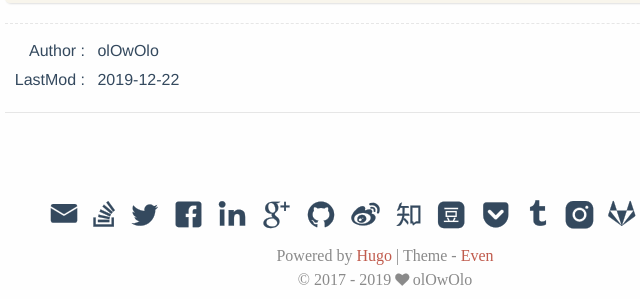
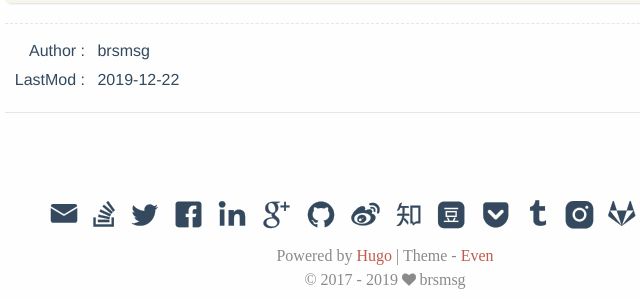
Before and after one commit to brsmsg/brsmsg.github.io, a plain HTML site: page post/producer-consumer/index.html in a window 1280 px wide. Shown: the part 3093-3392 px from the top of the page, 255-895 px from the left. Drawn offline with nearby package versions, Linux system fonts and the light colour scheme; a script that the page names is missing.

Commit message:
change author

```diff
--- a/post/producer-consumer/index.html
+++ b/post/producer-consumer/index.html
@@ -16,7 +16,7 @@
 <meta name="apple-mobile-web-app-status-bar-style" content="#f8f5ec">
 
 
-<meta name="author" content="olOwOlo" /><meta name="description" content="Producer-Consumer Problem 复习操作系统，看到了生产者消费者问题。producer-consumer模型就是生产者生产资料，消费者消费资料，两者通过一个有限缓冲区通" /><meta name="keywords" content="Hugo, theme, even" />
+<meta name="author" content="brsmsg" /><meta name="description" content="Producer-Consumer Problem 复习操作系统，看到了生产者消费者问题。producer-consumer模型就是生产者生产资料，消费者消费资料，两者通过一个有限缓冲区通" /><meta name="keywords" content="Hugo, theme, even" />
 
 
 
@@ -373,7 +373,7 @@
     <div class="post-copyright">
   <p class="copyright-item">
     <span class="item-title">Author</span>
-    <span class="item-content">olOwOlo</span>
+    <span class="item-content">brsmsg</span>
   </p>
   <p class="copyright-item">
     <span class="item-title">LastMod</span>
@@ -442,7 +442,7 @@
     <span class="heart">
       <i class="iconfont icon-heart"></i>
     </span>
-    <span class="author">olOwOlo</span>
+    <span class="author">brsmsg</span>
   </span>
 </div>
     </footer>
```
Also changed, not shown: 404.html (+2 -2 lines), categories/index.html (+2 -2 lines), index.html (+2 -2 lines), post/index.html (+2 -2 lines), tags/index.html (+2 -2 lines).
